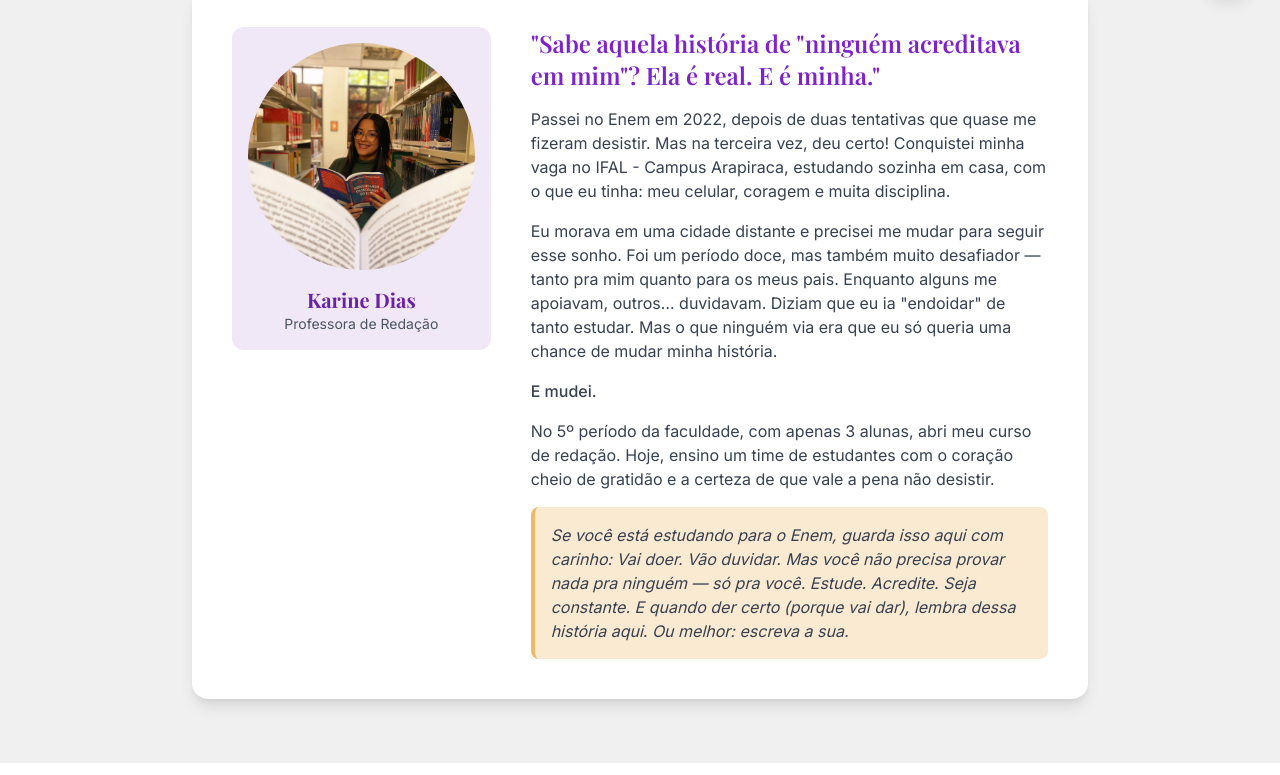
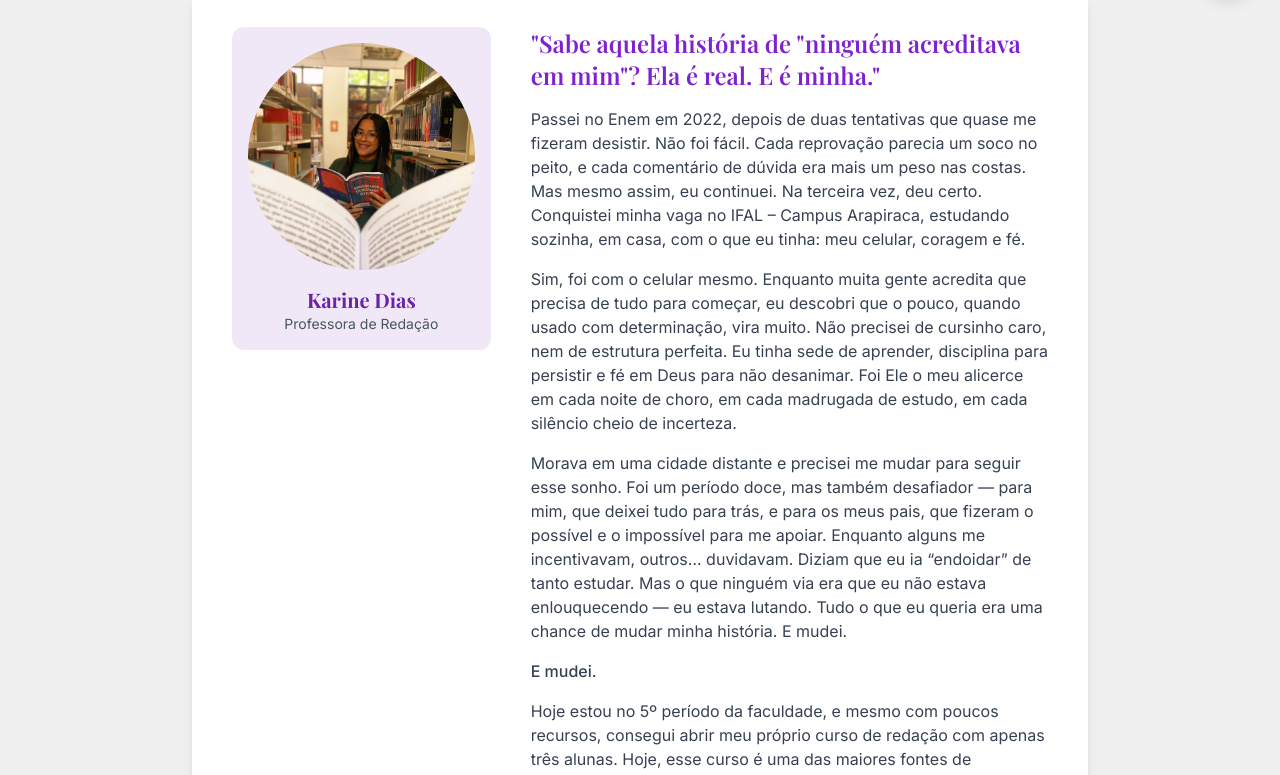
Before and after one commit to hpbeta/karine-dias, a React (Vite) app: page / in a window 1280 px wide. Shown: the part 778-1553 px from the top of the page. Built offline with nearby package versions, Linux system fonts and the light colour scheme.

Commit message:
Adicionando as redes sociais no footer

```diff
--- a/package.json
+++ b/package.json
@@ -12,7 +12,8 @@
   "dependencies": {
     "lucide-react": "^0.510.0",
     "react": "^19.1.0",
-    "react-dom": "^19.1.0"
+    "react-dom": "^19.1.0",
+    "react-icons": "^5.5.0"
   },
   "devDependencies": {
     "@eslint/js": "^9.25.0",
--- a/src/pages/aboutMe/index.jsx
+++ b/src/pages/aboutMe/index.jsx
@@ -28,21 +28,19 @@ export function AboutMe() {
 
               <div className="space-y-4 text-gray-700">
                 <p>
-                  Passei no Enem em 2022, depois de duas tentativas que quase me fizeram desistir. Mas na terceira vez, deu certo!
-                  Conquistei minha vaga no IFAL - Campus Arapiraca, estudando sozinha em casa, com o que eu tinha: meu celular, coragem e muita disciplina.
+                 Passei no Enem em 2022, depois de duas tentativas que quase me fizeram desistir. Não foi fácil. Cada reprovação parecia um soco no peito, e cada comentário de dúvida era mais um peso nas costas. Mas mesmo assim, eu continuei. Na terceira vez, deu certo. Conquistei minha vaga no IFAL – Campus Arapiraca, estudando sozinha, em casa, com o que eu tinha: meu celular, coragem e fé.
                 </p>
 
+                <p>Sim, foi com o celular mesmo. Enquanto muita gente acredita que precisa de tudo para começar, eu descobri que o pouco, quando usado com determinação, vira muito. Não precisei de cursinho caro, nem de estrutura perfeita. Eu tinha sede de aprender, disciplina para persistir e fé em Deus para não desanimar. Foi Ele o meu alicerce em cada noite de choro, em cada madrugada de estudo, em cada silêncio cheio de incerteza.</p>
+
                 <p>
-                  Eu morava em uma cidade distante e precisei me mudar para seguir esse sonho. Foi um período doce, mas também muito desafiador — tanto pra mim quanto para os meus pais.
-                  Enquanto alguns me apoiavam, outros… duvidavam.
-                  Diziam que eu ia "endoidar" de tanto estudar.
-                  Mas o que ninguém via era que eu só queria uma chance de mudar minha história.
+                  Morava em uma cidade distante e precisei me mudar para seguir esse sonho. Foi um período doce, mas também desafiador — para mim, que deixei tudo para trás, e para os meus pais, que fizeram o possível e o impossível para me apoiar. Enquanto alguns me incentivavam, outros… duvidavam. Diziam que eu ia “endoidar” de tanto estudar. Mas o que ninguém via era que eu não estava enlouquecendo — eu estava lutando. Tudo o que eu queria era uma chance de mudar minha história. E mudei.
                 </p>
 
                 <p className="font-medium">E mudei.</p>
 
                 <p>
-                  No 5º período da faculdade, com apenas 3 alunas, abri meu curso de redação. Hoje, ensino um time de estudantes com o coração cheio de gratidão e a certeza de que vale a pena não desistir.
+                 Hoje estou no 5º período da faculdade, e mesmo com poucos recursos, consegui abrir meu próprio curso de redação com apenas três alunas. Hoje, esse curso é uma das maiores fontes de realização da minha vida. Ensino um time de estudantes com o coração cheio de gratidão, amor e propósito. Porque eu sei o que é sonhar e quase desistir. E sei também o quanto vale a pena continuar.
                 </p>
 
                 <div className="p-4 bg-[#edb966]/30 rounded-lg border-l-4 border-[#edb966] mt-6">
--- a/src/pages/footer/index.jsx
+++ b/src/pages/footer/index.jsx
@@ -1,4 +1,6 @@
-export function Footer ()  {
+import { FaInstagram, FaWhatsapp, FaTiktok } from 'react-icons/fa';  // Importando os ícones do react-icons
+
+export function Footer() {
   const year = new Date().getFullYear();
 
   return (
@@ -14,9 +16,35 @@ export function Footer ()  {
             <p className="text-sm text-gray-400">
               &copy; {year} Karine Dias. Todos os direitos reservados.
             </p>
+            <div className="flex justify-center space-x-6 mt-4">
+              <a
+                href="https://www.instagram.com/profakarinedias/"
+                target="_blank"
+                rel="noopener noreferrer"
+                aria-label="Instagram"
+              >
+                <FaInstagram size={24} className="text-white hover:text-[#edb966] transition-colors" />
+              </a>
+              <a
+                href="https://wa.me/558291745926"
+                target="_blank"
+                rel="noopener noreferrer"
+                aria-label="WhatsApp"
+              >
+                <FaWhatsapp size={24} className="text-white hover:text-[#edb966] transition-colors" />
+              </a>
+              <a
+                href="https://www.tiktok.com/@profakarinedias?_t=ZM-8wJ6LbPYhkL&_r=1"
+                target="_blank"
+                rel="noopener noreferrer"
+                aria-label="TikTok"
+              >
+                <FaTiktok size={24} className="text-white hover:text-[#edb966] transition-colors" />
+              </a>
+            </div>
           </div>
         </div>
       </div>
     </footer>
   );
-};
+}
```
Also changed, not shown: 1 other file (tests, documents, lock files or other folders).
